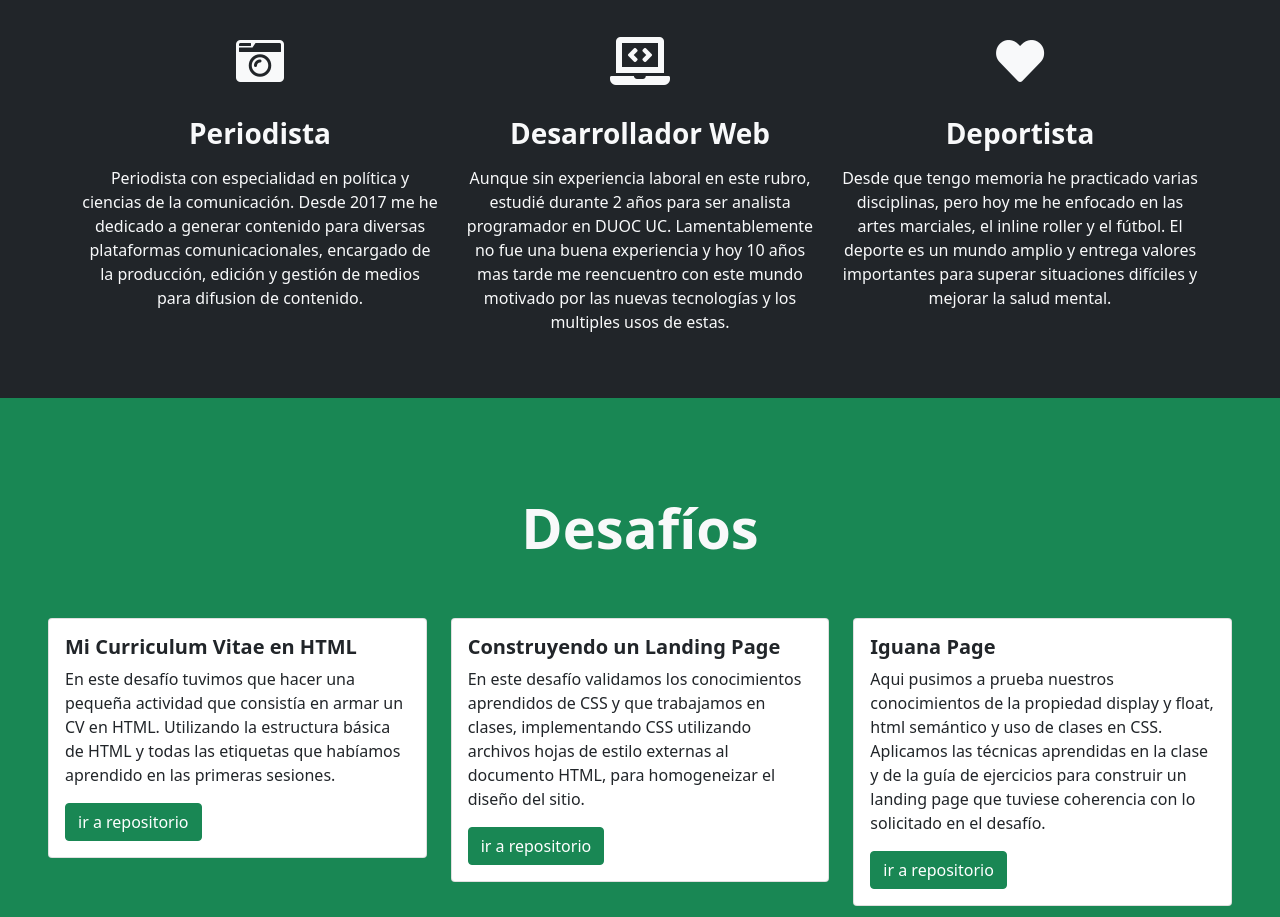
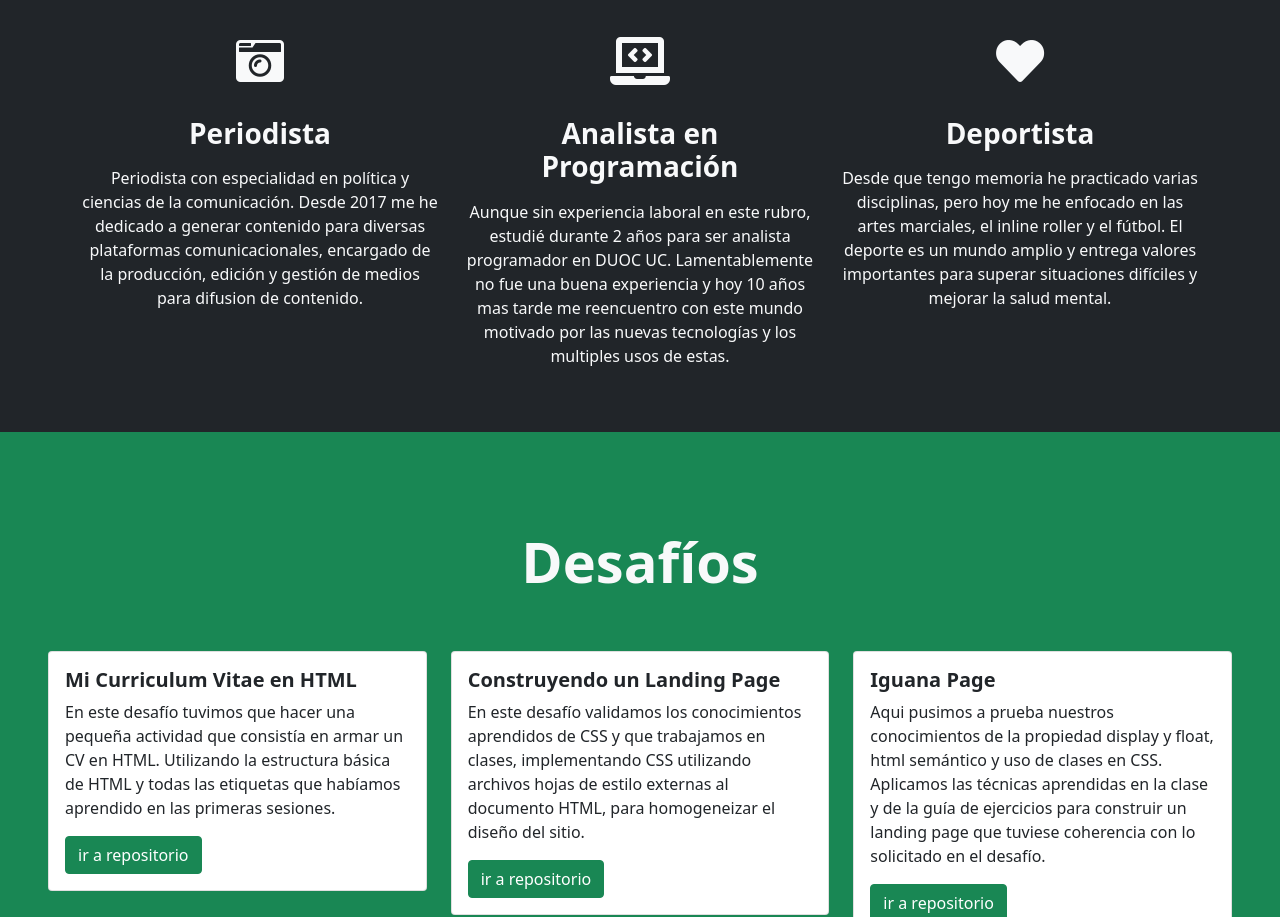
Before and after one commit to RocioGuerraErazo/mstrangeletter.github.io, a plain HTML site: page index.html in a window 1280 px wide. Shown: the part 920-1837 px from the top of the page. Drawn offline with nearby package versions, Linux system fonts and the light colour scheme.

Commit message:
cambio en datos sobre mi

```diff
--- a/index.html
+++ b/index.html
@@ -92,7 +92,7 @@
             </div>
             <div class="col-12 col-md-4">
                 <i class="fas fa-solid fa-laptop-code fa-3x my-3"></i>
-                <h3 class="my-3 fw-bold">Desarrollador Web</h3>
+                <h3 class="my-3 fw-bold">Analista en Programación</h3>
                 <p class="my-3">
                     Aunque sin experiencia laboral en este rubro, estudié durante 2 años para ser analista programador en DUOC UC. Lamentablemente no fue una buena experiencia y hoy 10 años mas tarde me reencuentro con este mundo motivado por las nuevas tecnologías y los multiples usos de estas.
                 </p>
```
